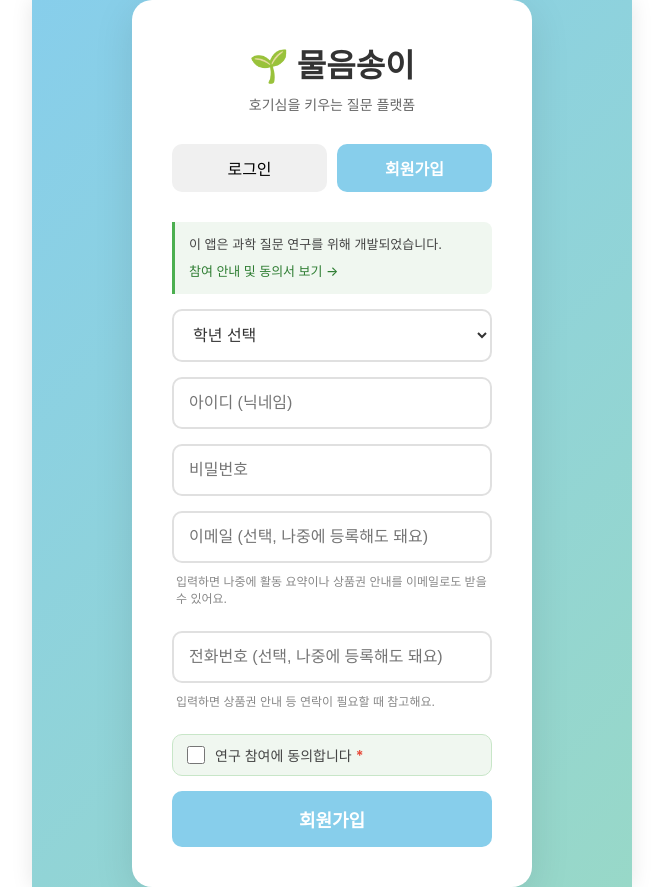
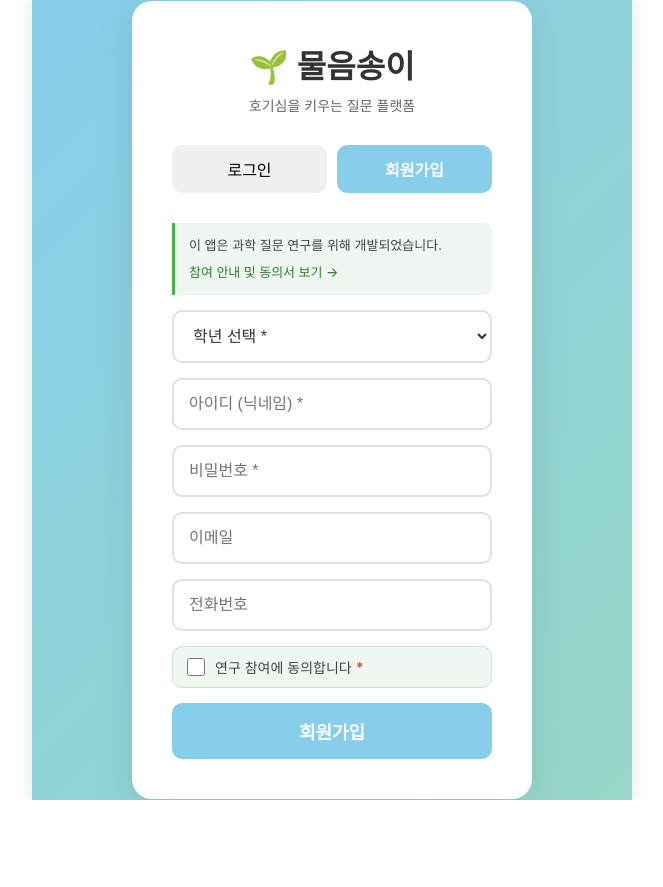
Before and after one commit to JYP-UJU/-questionapp, a React (Create React App) app in the folder frontend/: page /login in a window 1280 px wide. Both pictures are taken after a click on the button "회원가입". Shown: the whole page, without its empty margins (308-971 px from the left). After the commit the page ends 800 px from the top, so only its background shows below. Built offline with nearby package versions, Linux system fonts and the light colour scheme.

Commit message:
2609152012

```diff
--- a/frontend/src/pages/Login.js
+++ b/frontend/src/pages/Login.js
@@ -184,7 +184,7 @@ function Login() {
                                 required
                                 className="auth-input auth-select"
                             >
-                                <option value="">학년 선택</option>
+                                <option value="">학년 선택 *</option>
                                 <optgroup label="초등학교">
                                     <option value="초5">초등학교 5학년</option>
                                     <option value="초6">초등학교 6학년</option>
@@ -208,7 +208,7 @@ function Login() {
 
                     <input
                         type="text"
-                        placeholder="아이디 (닉네임)"
+                        placeholder="아이디 (닉네임) *"
                         value={username}
                         onChange={(e) => setUsername(e.target.value)}
                         required
@@ -216,7 +216,7 @@ function Login() {
                     />
                     <input
                         type="password"
-                        placeholder="비밀번호"
+                        placeholder="비밀번호 *"
                         value={password}
                         onChange={(e) => setPassword(e.target.value)}
                         required
@@ -225,34 +225,24 @@ function Login() {
 
                     {/* 이메일 (선택) — 활동 요약이나 상품권 안내를 받고 싶을 때만 입력 */}
                     {!isLogin && (
-                        <>
                         <input
                             type="email"
-                                placeholder="이메일 (선택, 나중에 등록해도 돼요)"
+                            placeholder="이메일"
                             value={email}
                             onChange={(e) => setEmail(e.target.value)}
                             className="auth-input"
                         />
-                            <p style={{ fontSize: '12px', color: '#888', margin: '-6px 0 10px 4px' }}>
-                                입력하면 나중에 활동 요약이나 상품권 안내를 이메일로도 받을 수 있어요.
-                            </p>
-                        </>
                     )}
 
                     {/* 전화번호 (선택) */}
                     {!isLogin && (
-                        <>
                         <input
                             type="tel"
-                                placeholder="전화번호 (선택, 나중에 등록해도 돼요)"
+                            placeholder="전화번호"
                             value={phone}
                             onChange={(e) => setPhone(e.target.value)}
                             className="auth-input"
                         />
-                            <p style={{ fontSize: '12px', color: '#888', margin: '-6px 0 10px 4px' }}>
-                                입력하면 상품권 안내 등 연락이 필요할 때 참고해요.
-                            </p>
-                        </>
                     )}
 
                     {/* 동의 체크박스 */}
```
Lines whose indentation alone changed are shown as unchanged.
